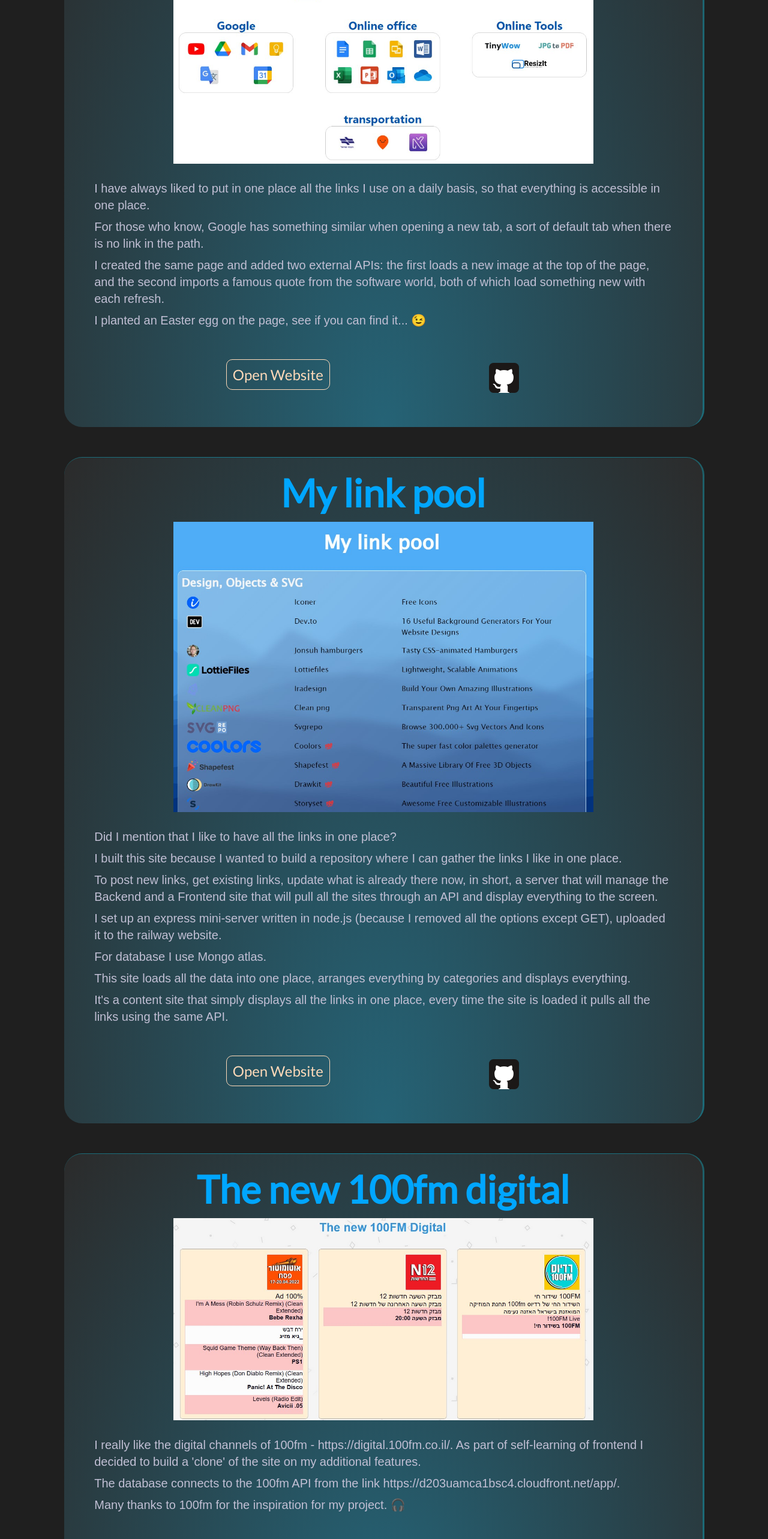
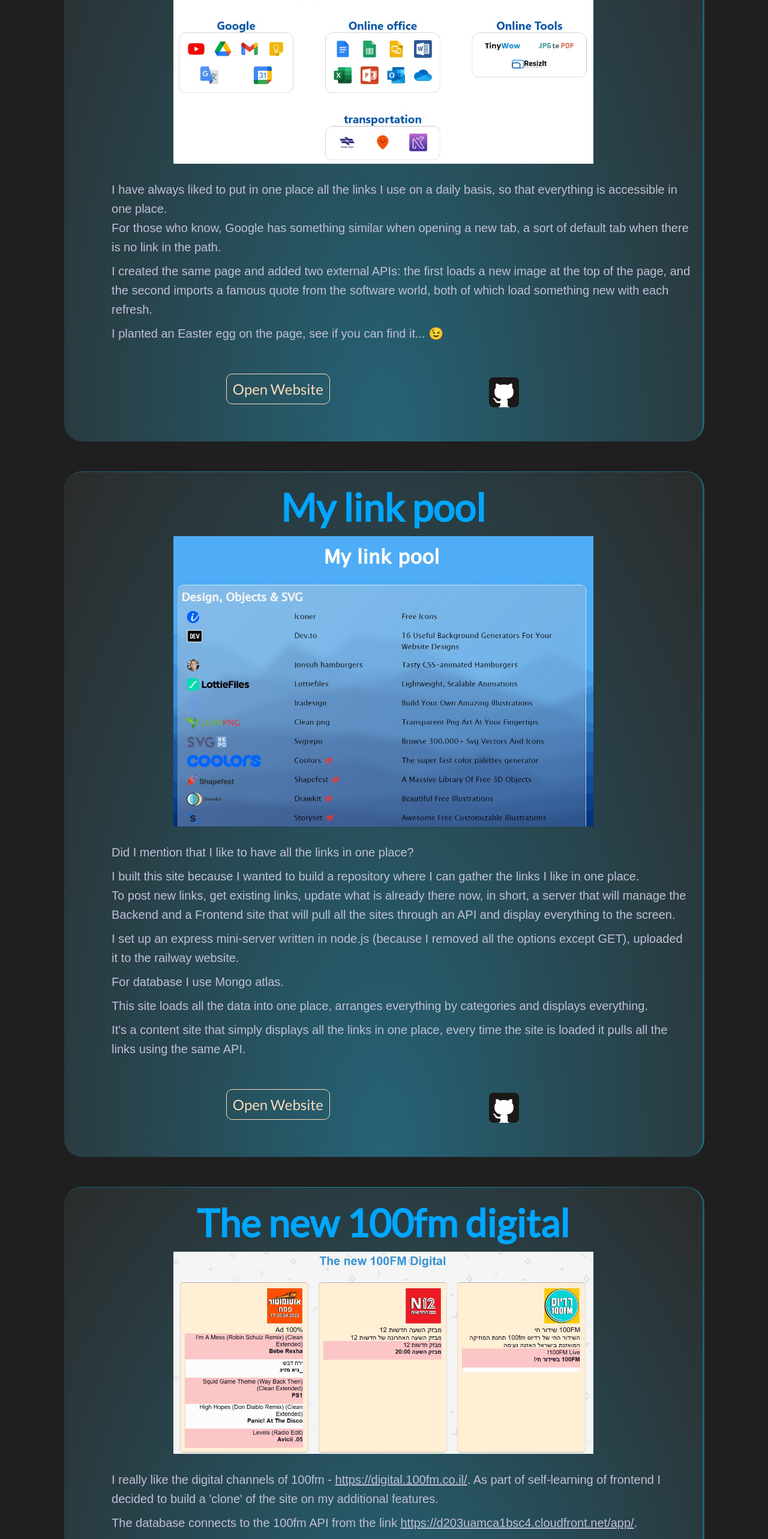
Before and after one commit to nmiz1987/my-web-site, a React (Vite) app: page / in a window 1280 px wide. Shown: the part 1301-3867 px from the top of the page at 60% size. Built offline with nearby package versions, Linux system fonts and the light colour scheme.

Commit message:
add dangerouslySetInnerHTML att in project desc

```diff
--- a/src/components/Project.jsx
+++ b/src/components/Project.jsx
@@ -6,13 +6,7 @@
 			<h1 className="project-title">{title}</h1>
 			<img src={pic} alt={title} width="700"></img>
 
-			{desc.split("<br>").map((i, key) => {
-				return (
-					<p className="desc" key={key}>
-						{i}
-					</p>
-				);
-			})}
+			<p className="desc" dangerouslySetInnerHTML={{ __html: desc }}></p>
 
 			<div className="links">
 				{linkWebSite && (
--- a/src/components/Projects.jsx
+++ b/src/components/Projects.jsx
@@ -13,9 +13,9 @@
 
 			<Project
 				title="The zone"
-				desc="I have always liked to put in one place all the links I use on a daily basis, so that everything is accessible in one place.<br>For those who know, Google has something similar when opening a new tab, a sort of default tab when there is no link in the path.
-				<br> I created the same page and added two external APIs: the first loads a new image at the top of the page, and the second imports a famous quote from the software world, both of which load something new with each refresh.<br>
-				I planted an Easter egg on the page, see if you can find it... 😉"
+				desc="<p>I have always liked to put in one place all the links I use on a daily basis, so that everything is accessible in one place.<br>For those who know, Google has something similar when opening a new tab, a sort of default tab when there is no link in the path.</p>
+				<p> I created the same page and added two external APIs: the first loads a new image at the top of the page, and the second imports a famous quote from the software world, both of which load something new with each refresh.</p>
+				<p>I planted an Easter egg on the page, see if you can find it... 😉</P"
 				pic={picZone}
 				linkWebSite="https://the-zone-six.vercel.app/"
 				linkGitHub="https://github.com/nmiz1987/The-Zone"
@@ -23,13 +23,18 @@
 
 			<Project
 				title="My link pool"
-				desc="Did I mention that I like to have all the links in one place?<br>I built this site because I wanted to build a repository where I can gather the links I like in one place.<br>To post new links, get existing links, update what is already there now, in short, a server that will manage the Backend and a Frontend site that will pull all the sites through an API and display everything to the screen.<br>
-				I set up an express mini-server written in node.js (because I removed all the options except GET), uploaded it to the railway website.<br>
-
-				For database I use Mongo atlas.<br>
-
-				This site loads all the data into one place, arranges everything by categories and displays everything.
-				<br>It's a content site that simply displays all the links in one place, every time the site is loaded it pulls all the links using the same API."
+				desc="<p>Did I mention that I like to have all the links in one place?</p>
+				<p>
+				I built this site because I wanted to build a repository where I can gather the links I like in one place.<br>To post new links, get existing links, update what is already there now, in short, a server that will manage the Backend and a Frontend site that will pull all the sites through an API and display everything to the screen.
+				</p>
+				<p>
+				I set up an express mini-server written in node.js (because I removed all the options except GET), uploaded it to the railway website.</p>
+				<p>
+				For database I use Mongo atlas.
+				</p>
+				<p>
+				This site loads all the data into one place, arranges everything by categories and displays everything.</p>
+				<p>It's a content site that simply displays all the links in one place, every time the site is loaded it pulls all the links using the same API.</p>"
 				pic={picLinkPool}
 				linkWebSite="https://my-link-site.vercel.app/"
 				linkGitHub="https://github.com/nmiz1987/my-link-site"
@@ -37,7 +42,9 @@
 
 			<Project
 				title="The new 100fm digital"
-				desc="I really like the digital channels of 100fm - https://digital.100fm.co.il/. As part of self-learning of frontend I decided to build a 'clone' of the site on my additional features.<br> The database connects to the 100fm API from the link https://d203uamca1bsc4.cloudfront.net/app/.<br>Many thanks to 100fm for the inspiration for my project. 🎧"
+				desc="<p>I really like the digital channels of 100fm - <a href='https://digital.100fm.co.il/'>https://digital.100fm.co.il/</a>. As part of self-learning of frontend I decided to build a 'clone' of the site on my additional features.</p>
+				<p> The database connects to the 100fm API from the link <a href='https://d203uamca1bsc4.cloudfront.net/app/'>https://d203uamca1bsc4.cloudfront.net/app/</a>.</p>
+				<p>Many thanks to 100fm for the inspiration for my project. 🎧</p>"
 				pic={pic100fm}
 				linkWebSite="https://the-new-100fm-digital.vercel.app/"
 				linkGitHub="https://github.com/nmiz1987/The-new-100fm-digital"
@@ -45,15 +52,17 @@
 
 			<Project
 				title="Meta CentraLand"
-				desc="This project was built as part of an Internet technologies course, the project simulates a Meta Centra-Land environment where users can purchase, play and manage virtual spaces.<br>
-				All Deployment instructions are in the git repository."
+				desc="<p>This project was built as part of an Internet technologies course, the project simulates a Meta Centra-Land environment where users can purchase, play and manage virtual spaces.</p>
+				<p>All Deployment instructions are in the git repository.</p>"
 				pic={picMetaCentraLand}
 				linkGitHub="https://github.com/nmiz1987/Meta_CentraLand"
 			/>
 
 			<Project
 				title="Digital clock with notes"
-				desc="There is nothing like a new watch to feel better, so why not build a new one...? <br>I wanted to build an elegant and simple watch that I could turn on for my smartphone and iPad while I was using the computer.<br>I've added a field of notes so I can see the important things at a glance, the notes will be saved locally. ⌚"
+				desc="<p>There is nothing like a new watch to feel better, so why not build a new one...? </p>
+				<p>I wanted to build an elegant and simple watch that I could turn on for my smartphone and iPad while I was using the computer.</p>
+				<p>I've added a field of notes so I can see the important things at a glance, the notes will be saved locally. ⌚</p>"
 				pic={picClock}
 				linkWebSite="https://digital-clock-with-notes.vercel.app/"
 				linkGitHub="https://github.com/nmiz1987/Digital-clock-with-notes"
@@ -61,7 +70,9 @@
 
 			<Project
 				title="Random Radio Station"
-				desc="Feeling lucky? 😉<br>I invite you to listen to a random radio station from abroad.<br>Do not like what you are listening to? Just get another random station."
+				desc="<p>Feeling lucky? 😉</p>
+				<p>I invite you to listen to a random radio station from abroad.</p>
+				<p>Do not like what you are listening to? Just get another random station.</p>"
 				pic={picRandomRadio}
 				linkWebSite="https://random-radio-station.vercel.app/"
 				linkGitHub="https://github.com/nmiz1987/Random-Radio-Station"
--- a/src/style.css
+++ b/src/style.css
@@ -211,9 +211,14 @@
 
 .project .desc {
 	font-size: 1.25rem;
-	line-height: 1.75rem;
+	line-height: 2rem;
 	text-align: left;
 	overflow-wrap: break-word;
+}
+
+.project .desc a {
+	font-size: inherit;
+	color: inherit;
 }
 
 .project .links img {
```
